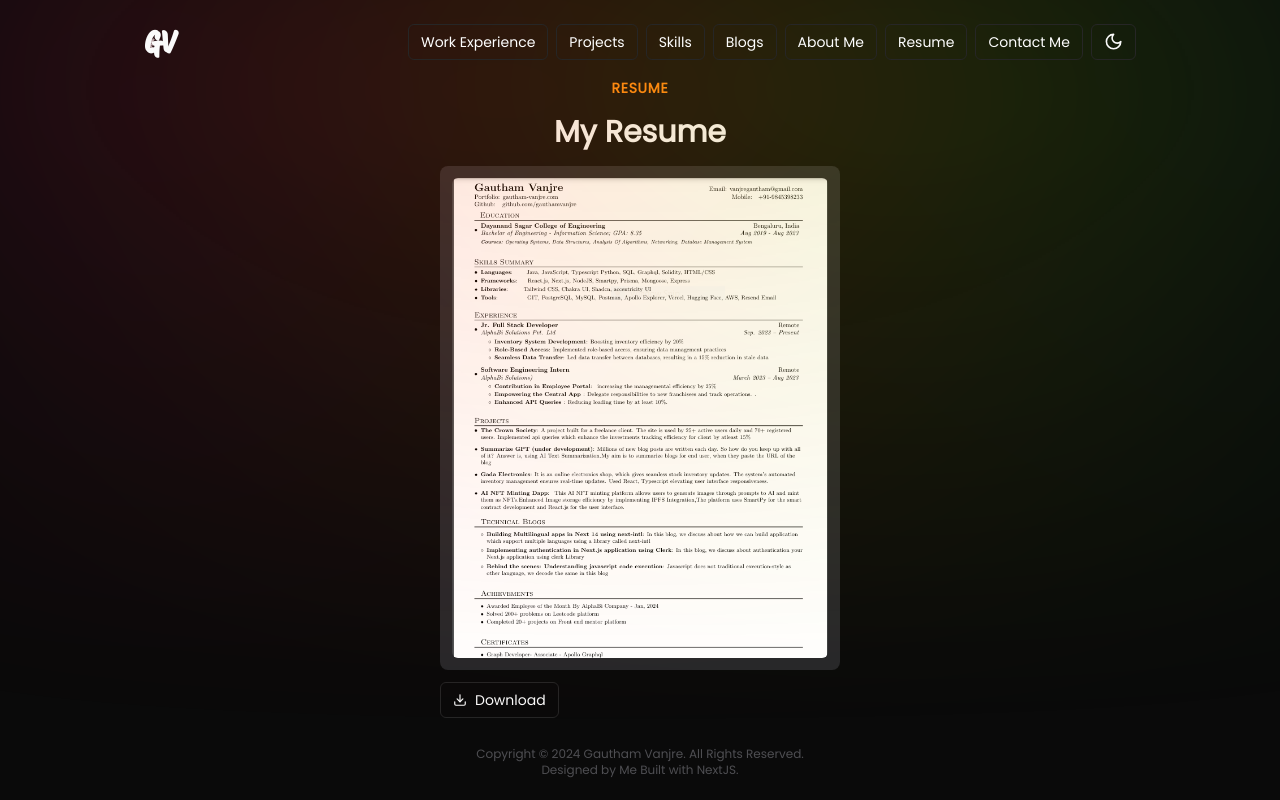
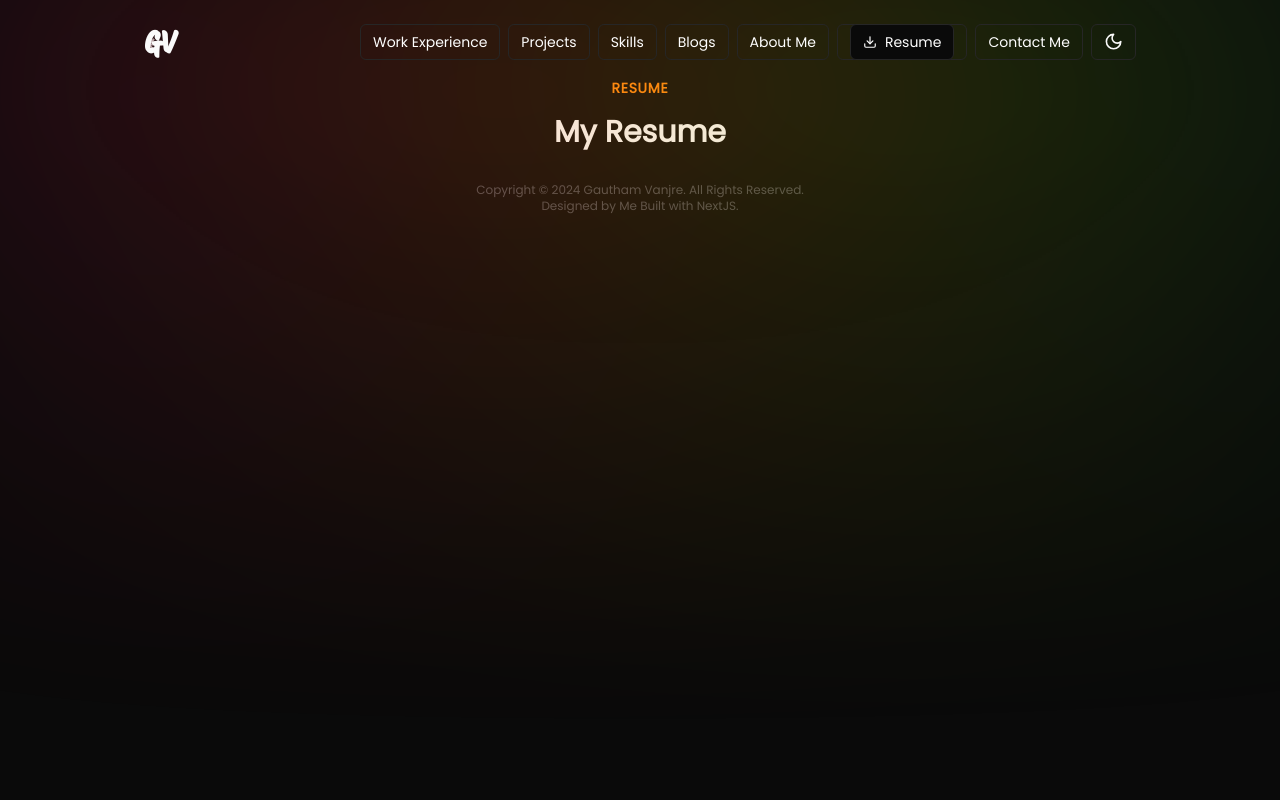
Before and after one commit to GauthamRVanjre/gautham-portfolio, a Next.js app: page /resume in a window 1280 px wide. Built offline with nearby package versions, Linux system fonts and the light colour scheme.

Commit message:
fix: resume section

```diff
--- a/app/nav/NavBar.tsx
+++ b/app/nav/NavBar.tsx
@@ -4,6 +4,7 @@ import styles from "./navbar.module.css";
 import Link from "next/link";
 import { DarkModeSwitch } from "./DarkModeSwitch";
 import { Tooltip } from "react-tooltip";
+import { FiDownload } from "react-icons/fi";
 
 const NavBar = () => {
   return (
@@ -48,7 +49,13 @@ const NavBar = () => {
           size={"sm"}
           className="bg-transparent border text-black dark:text-white hover:dark:bg-white hover:dark:text-black hover:bg-black hover:text-white"
         >
-          <Link href="/resume">Resume</Link>
+          {/* <Link href="/resume">Resume</Link> */}
+          <a href={"../../gautham_Software_engineer.pdf"} target="_blank">
+            <Button size={"sm"} variant={"outline"} className="my-3">
+              <FiDownload className="mr-2" />
+              Resume
+            </Button>
+          </a>
         </Button>
 
         {/* <Button
--- a/app/resume/page.tsx
+++ b/app/resume/page.tsx
@@ -1,4 +1,4 @@
-import gauthamResume from "@/public/gautham_resume.png";
+// import gauthamResume from "@/public/gautham_resume.png";
 import Image from "next/image";
 import AnimatedDiv from "../components/AnimatedDiv";
 import { MdOutlineKeyboardBackspace } from "react-icons/md";
@@ -25,7 +25,7 @@ const ResumePage = () => {
           <p className="text-center text-2xl sm:text-3xl mb-4 font-extrabold">
             My Resume
           </p>
-          <div className="p-3 dark:bg-zinc-800 bg-zinc-100 rounded-lg">
+          {/* <div className="p-3 dark:bg-zinc-800 bg-zinc-100 rounded-lg">
             <Image src={gauthamResume} alt="myresume" className="rounded-md" />
           </div>
           <a href={"../../gautham_2023_grad.pdf"} target="_blank" download>
@@ -33,7 +33,7 @@ const ResumePage = () => {
               <FiDownload className="mr-2" />
               Download
             </Button>
-          </a>
+          </a> */}
         </AnimatedDiv>
       </AnimatedDiv>
     </>
```
Also changed, not shown: 2 other files (tests, documents, lock files or other folders).
